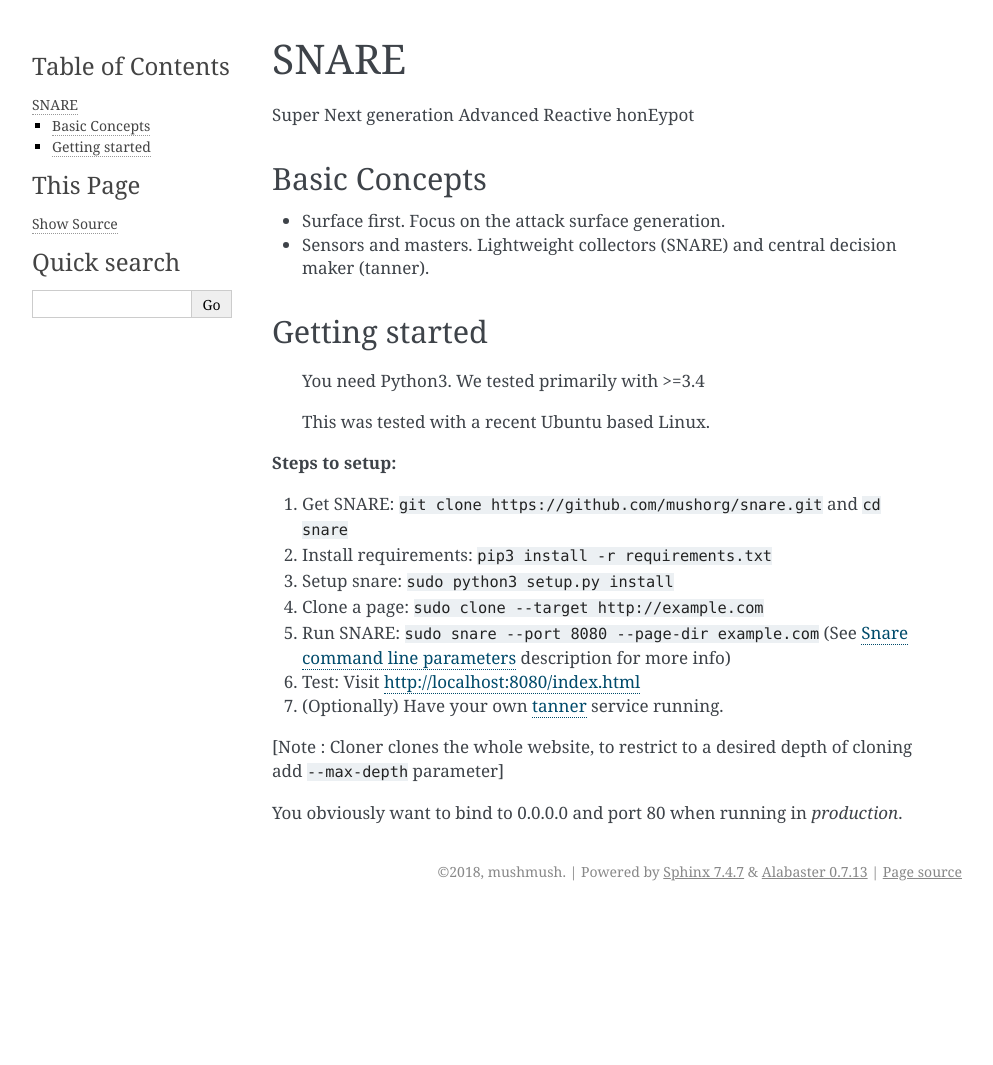
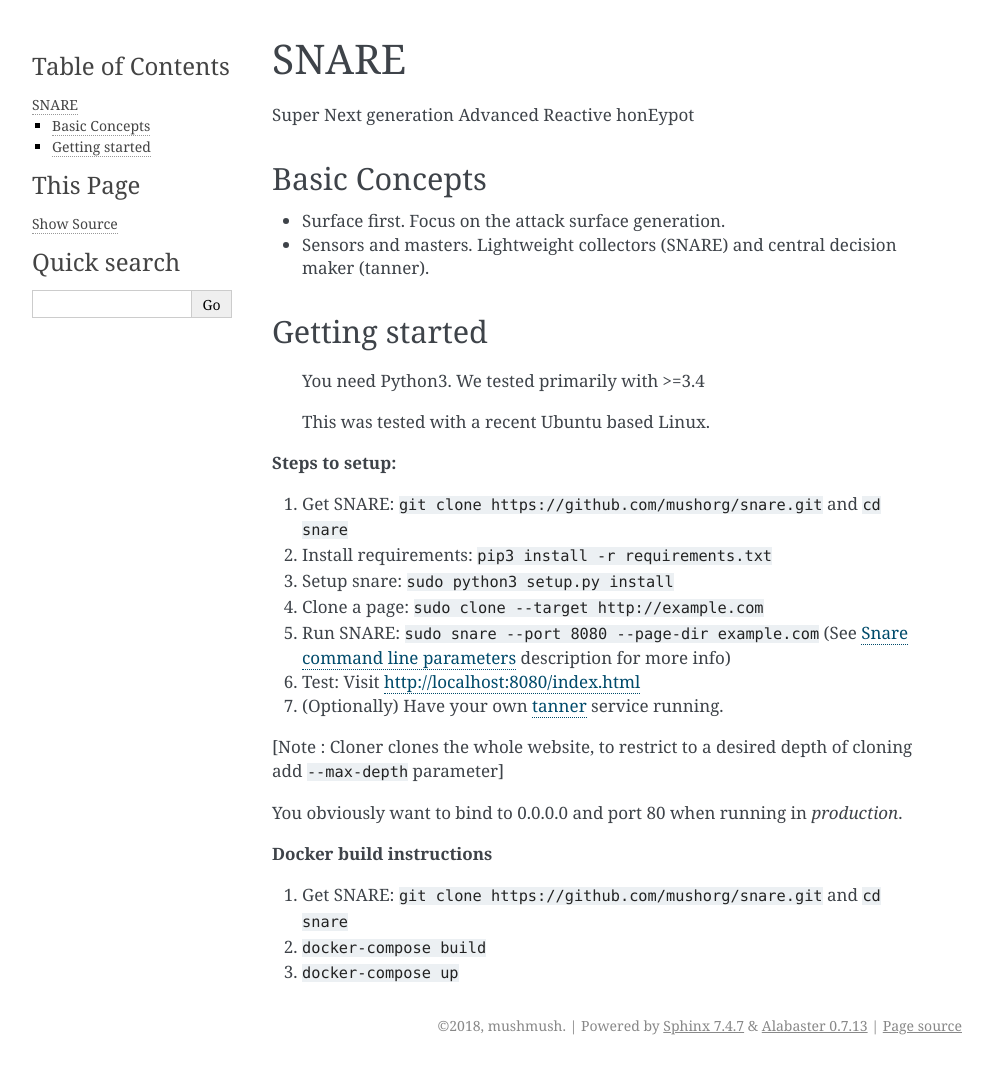
Before and after one commit to mushorg/snare, a Sphinx documentation site: the page built from docs/quick-start.rst, in a window 1280 px wide. Shown: the whole page, without its empty margins (148-1141 px from the left). Built offline with Sphinx 7.4.7, drawn with Linux system fonts in a browser that asks for light colours; before the commit the page ends 911 px from its top, so only the background shows below that.

Commit message:
add docker instructions

```diff
--- a/docs/quick-start.rst
+++ b/docs/quick-start.rst
@@ -38,3 +38,11 @@
 [Note : Cloner clones the whole website, to restrict to a desired depth of cloning add ``--max-depth`` parameter]
 
 You obviously want to bind to 0.0.0.0 and port 80 when running in *production*.
+
+**Docker build instructions**
+
+1. Get SNARE: ``git clone https://github.com/mushorg/snare.git`` and ``cd snare``
+
+2. ``docker-compose build``
+
+3. ``docker-compose up``
```
Also changed, not shown: README.md (+5 -0 lines).
